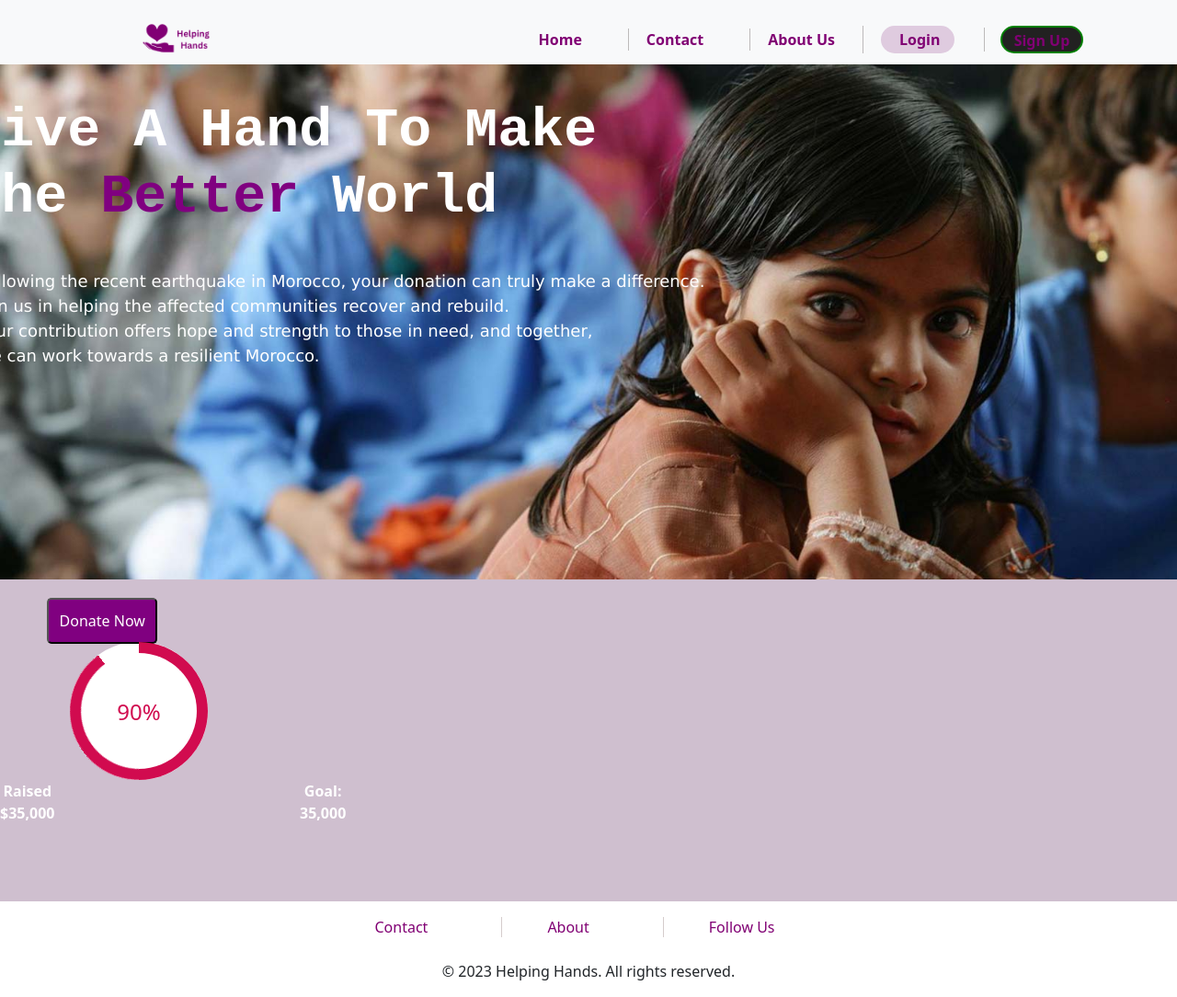
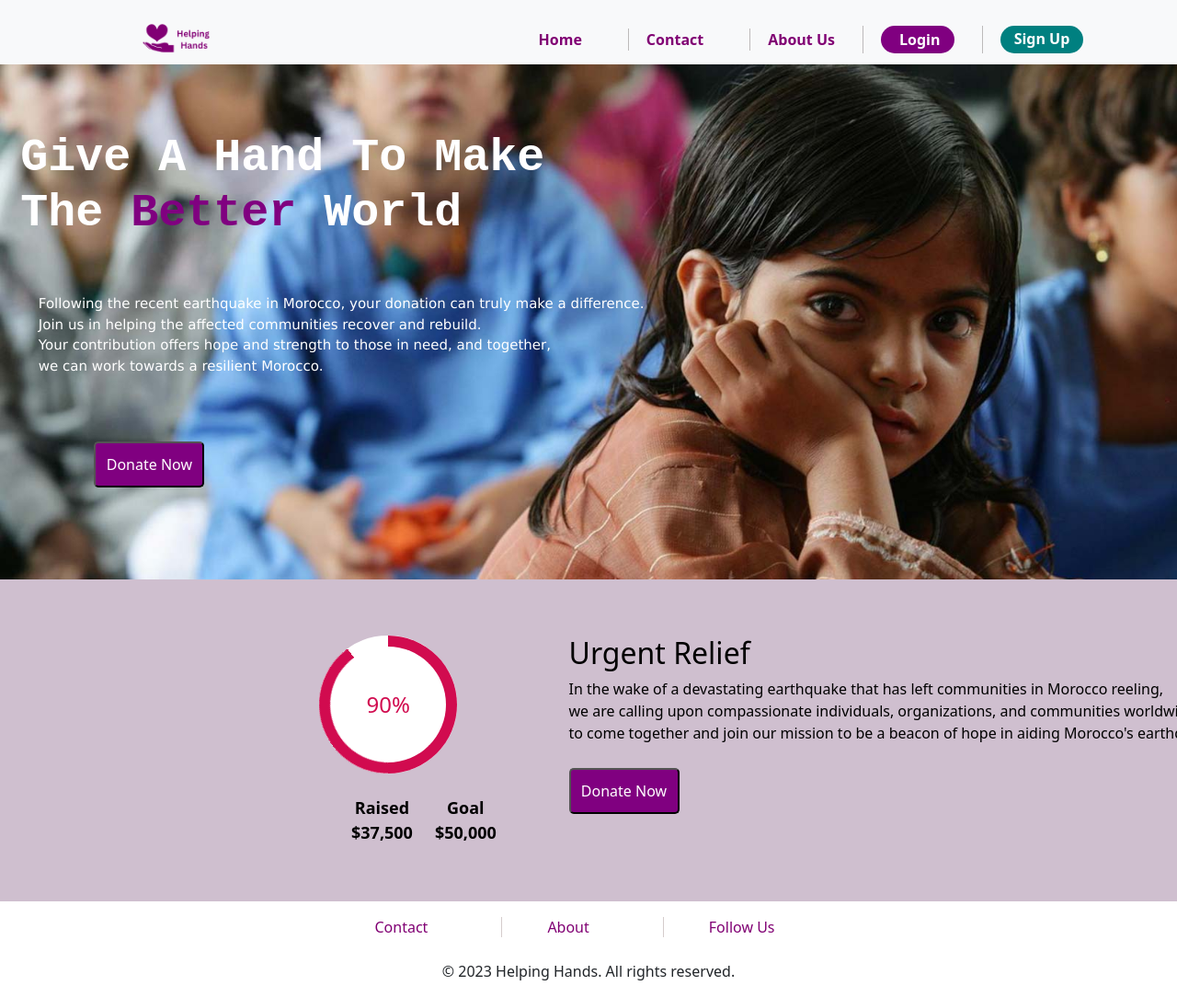
Before and after one commit to dande100/HelpingHands_Morocco-FinalProject, a React app: page / in a window 1280 px wide. Shown: the whole page at 92% size. Built offline with nearby package versions, Linux system fonts and the light colour scheme; no server answers.

Commit message:
feature-3/homepage-creation progress bar added and css added

```diff
--- a/src/front/js/pages/home.js
+++ b/src/front/js/pages/home.js
@@ -18,11 +18,13 @@ export const Home = () => {
 			<div className="text-overlay">
 				<h1>Give A Hand To Make <br /> The <span id="better">Better</span> World</h1>
 				<p>Following the recent earthquake in Morocco, your donation can truly make a difference. <br /> Join us in helping the affected communities recover and rebuild. <br /> Your contribution offers hope and strength to those in need, and together, <br /> we can work towards a resilient Morocco.</p>
-			</div>
 				<Link to="/signup">
 					<button className="donate-button">Donate Now</button>
 				</Link>
+			</div>
+
 			<div className="progress-bar">
+				<div className="body">
 					<div className="row">
 						<div className="col-md-3 col-sm-6">
 							<div className="progress blue">
@@ -35,20 +37,21 @@ export const Home = () => {
 								<div className="progress-value">90%</div>
 							</div>
 						</div>
-				</div>
-				<div className="row">
-					<div className="col-md-3 col-sm-6">
-						<div className="raised-goal-container">
-							<p className="raised">Raised <br /> $35,000</p>
+						<div className="col-md-3 col-sm-6l progress-bar-statement">
+							<h2>Urgent Relief</h2>
+							<p>In the wake of a devastating earthquake that has left communities in Morocco reeling,<br /> we are calling upon compassionate individuals, organizations, and communities worldwide  <br /> to come together and join our mission to be a beacon of hope in aiding Morocco's earthquake recovery efforts.</p>
+							<Link to="/signup">
+								<button className="donate-button-statement">Donate Now</button>
+							</Link>
 						</div>
 					</div>
-					<div className="col-md-3 col-sm-6">
-						<div className="raised-goal-container">
-							<p className="goal">Goal: <br />35,000</p>
+
+					<div className="row row-cols-auto raised-goal">
+						<div className="col ms-5 ps-1 ">Raised<br />$37,500</div>
+						<div classNames="col ms-3 ps-1 ">Goal<br />$50,000</div>
 					</div>
 				</div>
-				</div>
-			</div>
+			</div >
 		</div>
 	);
 };
--- a/src/front/styles/circular-progress-bar.css
+++ b/src/front/styles/circular-progress-bar.css
@@ -136,18 +136,35 @@
 @media only screen and (max-width: 990px){
     .progress{ margin-bottom: 20px; }
 }
-.raised-goal-container {
-    display: flex;
-    justify-content: space-between; /* Spread the elements apart */
-    align-items: center; /* Center vertically */
+  .body{
+    margin-left: 310px;
+  }
+  .raised-goal{
+    margin-left: 20px;
+    margin-top: -20px;
+    font-weight: bold;
+    font-size: 18px;
+    color: black;
   }
 
-  .raised,
-  .goal {
-    font-weight: bold; /* Make "Raised" and "Goal" text bold */
+  .donate-button-statement{
+    background-color: purple;
+    color: white;
+    text-align: center;
+    width: 120px;
+    height:50px;
+    border-radius: 5px;
+    padding: 5px;
+    margin-top: 10px;
+  }
+  .donate-button-statement:hover{
+    background-color: teal;
+    color:white;
+    font-weight: bold;
   }
 
-  .raised-amount,
-  .goal-amount {
-    margin-left: 10px; /* Add spacing between text and amounts */
+  .progress-bar-statement{
+    text-align: justify;
+    margin-left: 60px;
+    color: black;
   }
--- a/src/front/styles/home.css
+++ b/src/front/styles/home.css
@@ -25,14 +25,14 @@
   .text-overlay h1 {
     position: absolute;
     font-family:monospace;
-    bottom: 280px; /* Adjust the vertical position for the h1 element */
+    bottom: 280px;
     left: 24%;
     transform: translate(-50%, -50%);
     color: white;
     text-align: center;
     z-index: 1;
     padding: 10px;
-    font-size: 60px;
+    font-size: 50px;
     font-weight: bold;
     text-align: justify;
   }
@@ -40,20 +40,20 @@
   .text-overlay p {
     position: absolute;
     font-family:'Lucida Sans', 'Lucida Sans Regular', 'Lucida Grande', 'Lucida Sans Unicode', Geneva, Verdana, sans-serif;
-    bottom: 150px; /* Adjust the vertical position for the p element */
+    bottom: 150px;
     left: 29%;
     transform: translate(-50%, -50%);
     color: white;
     text-align: center;
     z-index: 1;
     padding: 5px;
-    font-size: 18px;
+    font-size: 15px;
     text-align: justify;
   }
   .donate-button {
     position: absolute;
-    bottom: 100px; /* Adjust the vertical position for the p element */
-    left: 4%;
+    bottom: 100px;
+    left: 8%;
     background-color: purple;
     color: white;
     text-align: center;
--- a/src/front/styles/navbar.css
+++ b/src/front/styles/navbar.css
@@ -35,7 +35,7 @@
   text-align: center;
   display: inline-block;
   padding: 3px 20px;
-  color: white;
+  color: white !important;
   text-decoration: none;
   border: none;
   border-radius: 50px;
@@ -44,7 +44,7 @@
   width: 80px;
   height: 30px;
   transition: background-color 0.3s;
-  margin-right: 20px; /* Add margin to separate buttons from the line */
+  margin-right: 20px;
 }
 
 .login-button::before,
@@ -67,24 +67,24 @@
 }
 
 .login-button {
-  background-color:rgb(223, 203, 223);
+  background-color:purple;
 
 }
 
 .signup-button {
-  background-color: rgb(34, 33, 33);
-  border: 2px solid green;
+  background-color:  teal;
   width: 90px;
   height: 30px;
   padding: 2px 12px;
 
-
 }
-
-.button-link:hover {
-  background-color: darkblue; /* Button background color on hover */
+.signup-button:hover{
+  background-color: purple;
+  color: white !important;
+  font-weight: bold;
 }
-
-.signup-button:hover {
-  background-color: darkgreen; /* Button background color on hover */
+.login-button:hover{
+  background-color: teal;
+  color: white !important;
+  font-weight: bold;
 }
```
Lines whose indentation alone changed are shown as unchanged.
